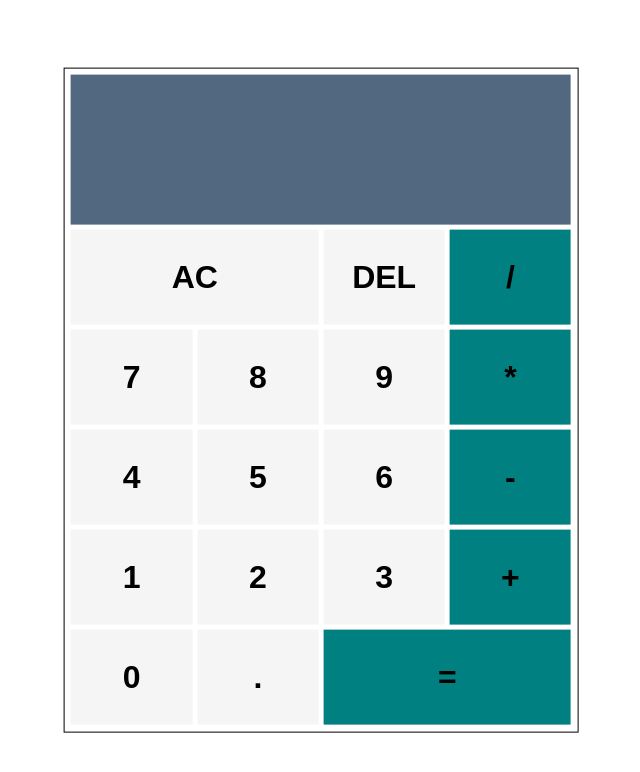
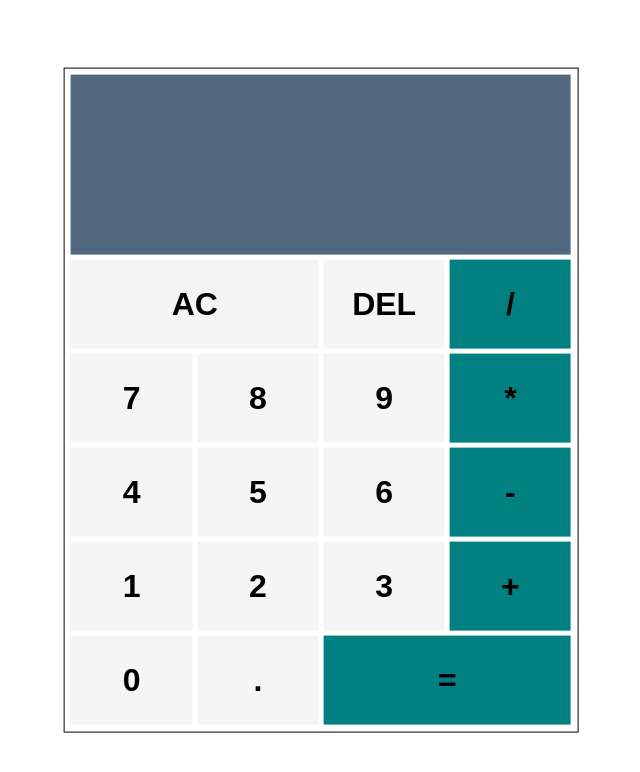
Before and after one commit to rakesh-sirvi/Calculator, a plain HTML site: page index.html in a window 1280 px wide. Shown: the whole page, without its empty margins (319-959 px from the left). Drawn offline with Linux system fonts and the light colour scheme.

Commit message:
Update app.css

```diff
--- a/app.css
+++ b/app.css
@@ -1,11 +1,10 @@
 .layout {
   position: absolute;
-  width: 100%;
-  max-width: 500px;
+  width: 500px;
   height: 650px;
   display: grid;
   grid-template-columns: repeat(4, 1fr);
-  grid-template-rows: 150px repeat(5, 1fr);
+  grid-template-rows: 180px repeat(5, 1fr);
   top: 50%;
   left: 50%;
   transform: translate(-50%, -50%);
@@ -20,6 +19,9 @@
   color: aliceblue;
   text-align: end;
   padding: 10px;
+  overflow-wrap: break-word;
+  word-wrap: break-word;
+  hyphens: auto;
 }
 
 .btn {
@@ -51,12 +53,13 @@
 }
 
 #prev {
-  height: 60%;
+  height: 50%;
+  font-size: 2rem;
+  margin-bottom: 20px;
+}
+
+#curr {
+  height: 50%;
   font-size: 2rem;
   font-weight: bold;
 }
-
-#curr {
-  height: 40%;
-  font-size: 2.5rem;
-}
```
